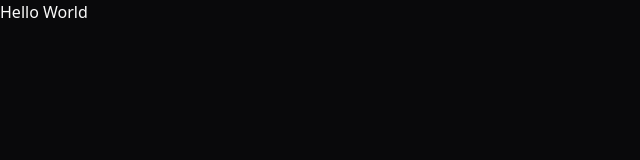
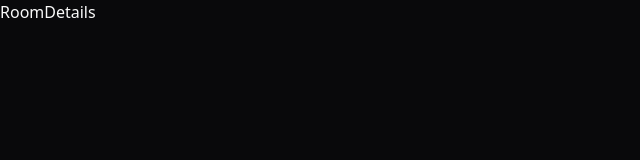
Before and after one commit to oliveiradniel/letmeask.web, a React (Vite) app: page /room in a window 1280 px wide. Shown: the top 160 px of the page, without its empty margins (0-640 px from the left). Built offline with nearby package versions, Linux system fonts and the light colour scheme.

Commit message:
feat(router): configure application routes with React Router
define create and details room routes
prepare routing structure for future modules

```diff
--- a/package.json
+++ b/package.json
@@ -18,6 +18,7 @@
     "radix-ui": "^1.4.3",
     "react": "^19.2.0",
     "react-dom": "^19.2.0",
+    "react-router": "^7.13.0",
     "tailwind-merge": "^3.4.0",
     "tailwindcss": "^4.1.18"
   },
--- a/src/app.tsx
+++ b/src/app.tsx
@@ -1,7 +1,15 @@
+import { BrowserRouter, Route, Routes } from "react-router";
+
+import { CreateRoom } from "./pages/create-room";
+import { RoomDetails } from "./pages/room-details";
+
 export function App() {
   return (
-    <div>
-      <h1>Hello World</h1>
-    </div>
+    <BrowserRouter>
+      <Routes>
+        <Route element={<CreateRoom />} index />
+        <Route element={<RoomDetails />} path="/room" />
+      </Routes>
+    </BrowserRouter>
   );
 }
--- /dev/null
+++ b/src/pages/create-room.tsx
@@ -0,0 +1,3 @@
+export function CreateRoom() {
+  return <div>Create Room</div>;
+}
--- /dev/null
+++ b/src/pages/room-details.tsx
@@ -0,0 +1,3 @@
+export function RoomDetails() {
+  return <div>RoomDetails</div>;
+}
```
Also changed, not shown: 1 other file (tests, documents, lock files or other folders).
